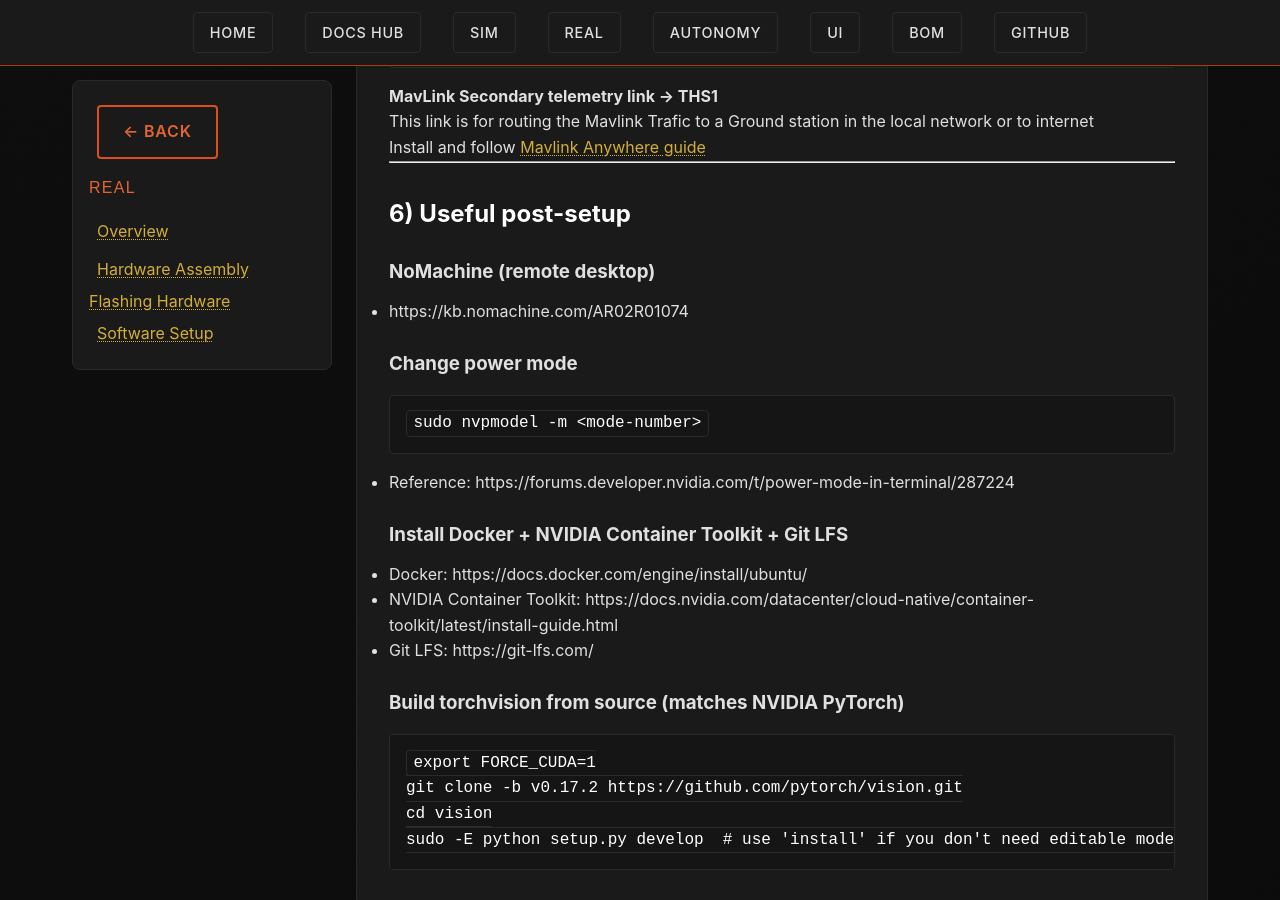
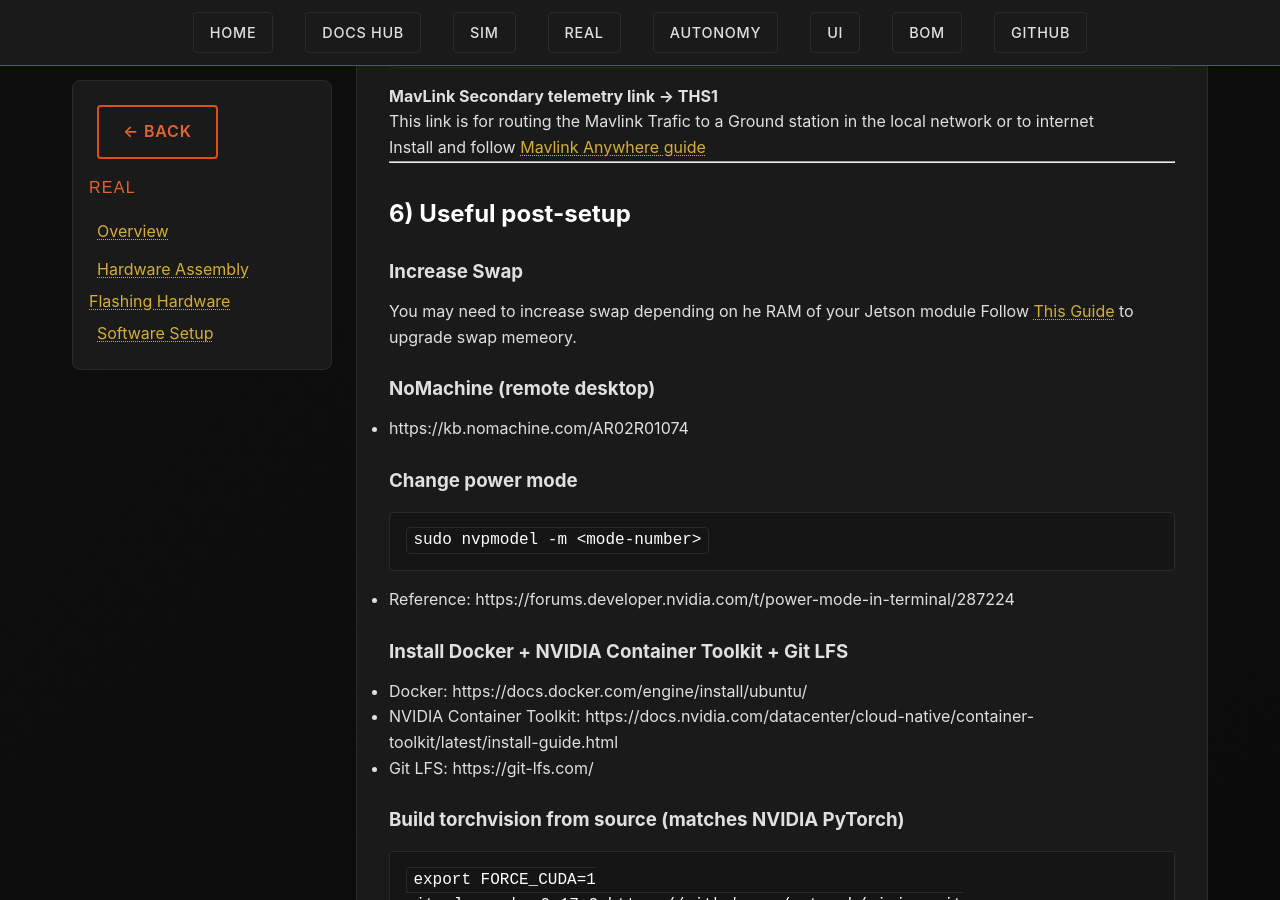
Before and after one commit to SasaKuruppuarachchi/agipix, a Jekyll site: the page built from docs/real/2_flashing_hardware.Md, in a window 1280 px wide and 900 px high, scrolled down 4977 px. Built offline with Jekyll 4.4.1, drawn with Linux system fonts in a browser that asks for light colours.

Commit message:
Add instructions to increase swap memory for Jetson modules

```diff
--- a/docs/real/2_flashing_hardware.Md
+++ b/docs/real/2_flashing_hardware.Md
@@ -178,6 +178,10 @@ Install and follow [Mavlink Anywhere guide](https://github.com/alireza787b/mavli
 
 ## 6) Useful post-setup
 
+### Increase Swap
+You may need to increase swap depending on he RAM of your Jetson module
+Follow [This Guide](https://www.forecr.io/blogs/programming/how-to-increase-swap-space-on-jetson-modules?srsltid=AfmBOoqQdjadGieWKvqNFyLf5XFb0XoVjQ_sH9gjZORudTmtEU1wo2yX) to upgrade swap memeory.
+
 ### NoMachine (remote desktop)
 - https://kb.nomachine.com/AR02R01074
 
```
